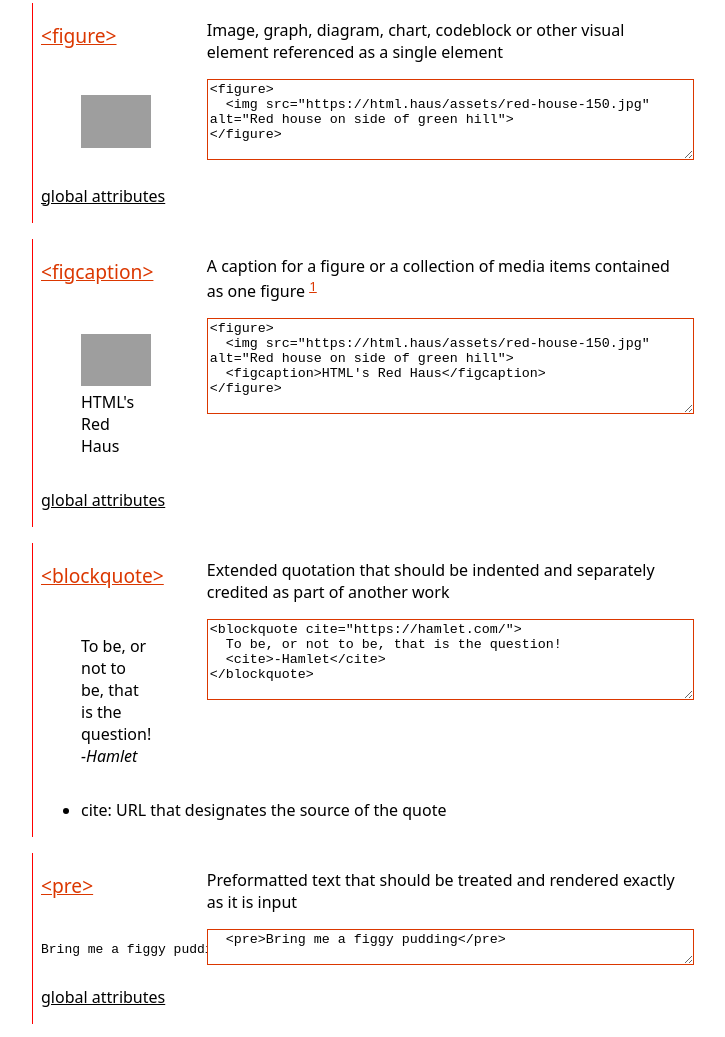
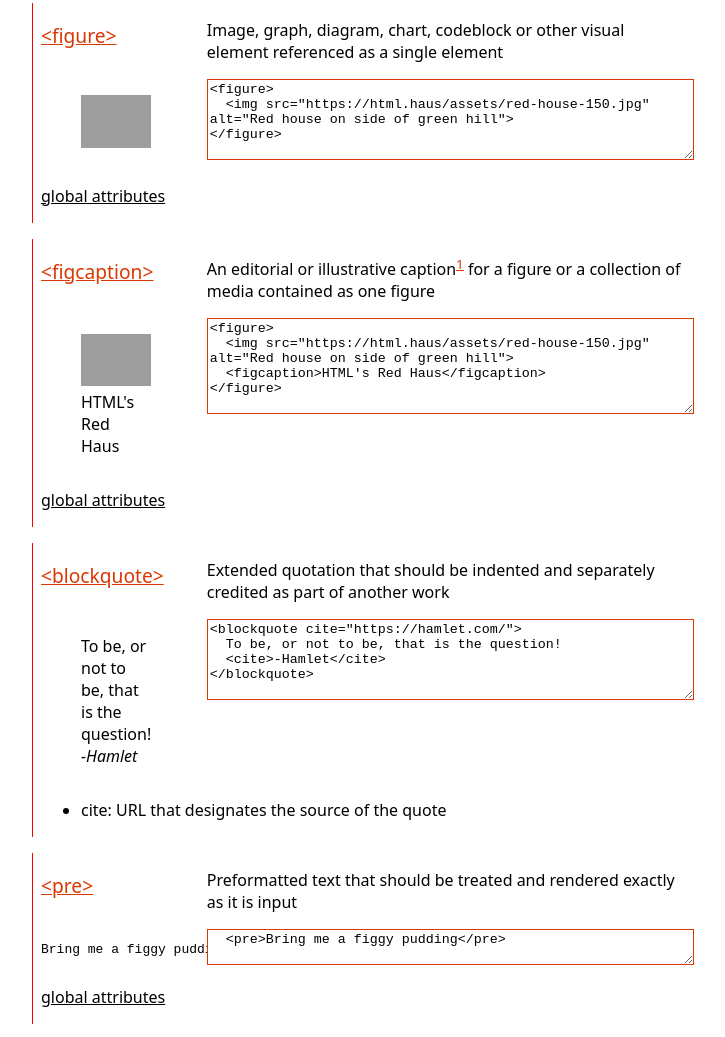
Before and after one commit to rchillard/html.haus, a plain HTML site: page reference.html in a window 1280 px wide. Shown: the part 9513-10550 px from the top of the page, without its empty margins (292-1017 px from the left). Drawn offline with Linux system fonts and the light colour scheme; grey boxes are pictures that could not be loaded.

Commit message:
Update reference copy for figcaption

```diff
--- a/reference.html
+++ b/reference.html
@@ -890,7 +890,7 @@
               <p><a href="https://developer.mozilla.org/en-US/docs/Web/HTML/Element/figcaption">&lt;figcaption&gt;</a></p>
             </div>
             <div class="description">
-              <p>A caption for a figure or a collection of media items contained as one figure <sup><a href="https://thoughtbot.com/blog/alt-vs-figcaption">1</a></sup></p>
+              <p>An editorial or illustrative caption<sup><a href="https://thoughtbot.com/blog/alt-vs-figcaption">1</a></sup> for a figure or a collection of media contained as one figure</p>
             </div>
             <div class="display">
               <figure>
```
